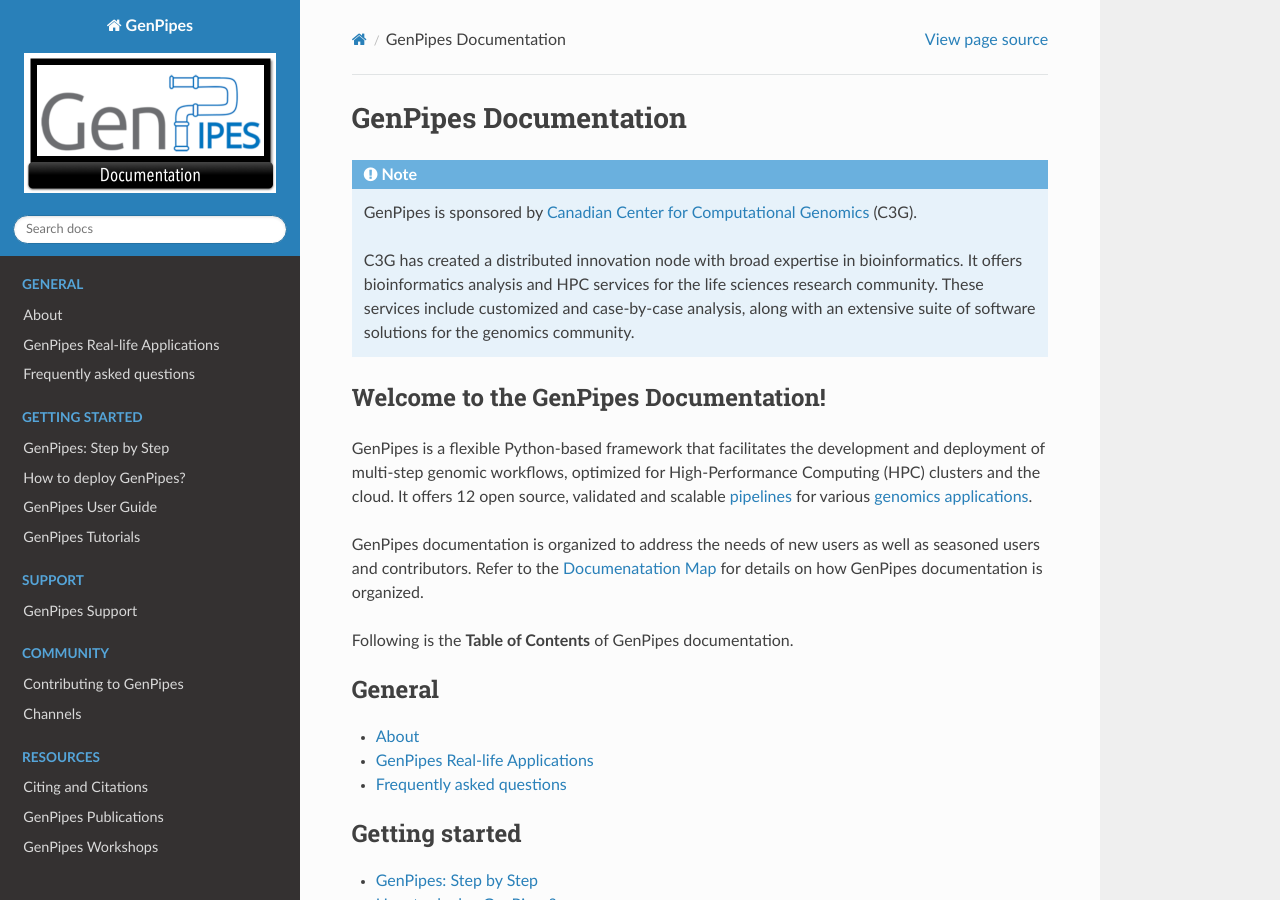
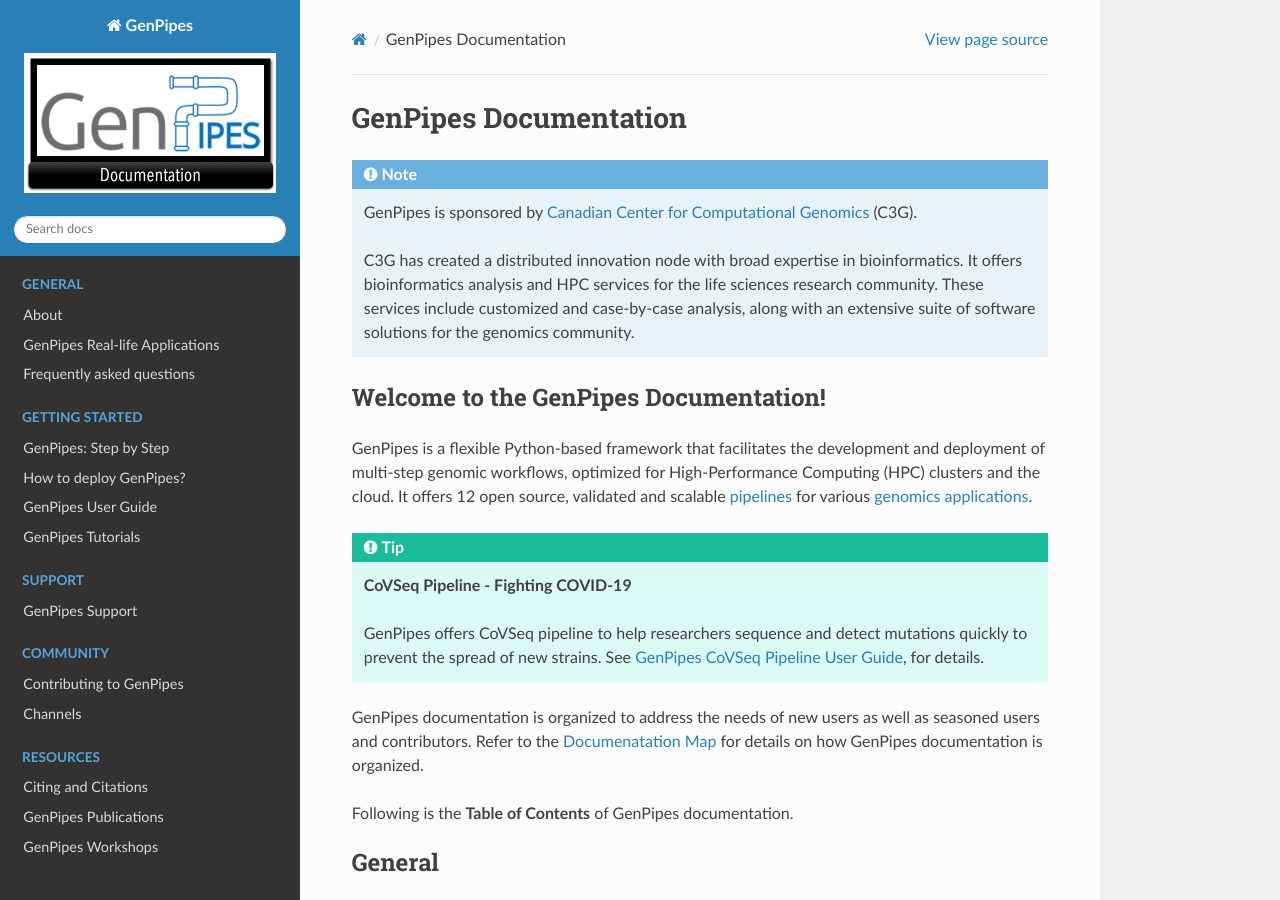
Before and after one commit to c3g/GenPipes_Docs, a Sphinx documentation site: the page built from docs/source/index.rst, in a window 1280 px wide and 900 px high. Built offline with Sphinx 7.4.7 and the Read the Docs theme 2.0.0, drawn with Linux system fonts in a browser that asks for light colours; formulas are drawn with MathJax 3; the version number could not be read and is left out.

Commit message:
Refs #111, update intro to highlight Covseq pipeline

```diff
--- a/docs/source/index.rst
+++ b/docs/source/index.rst
@@ -12,6 +12,10 @@
 ----------------------------------------
 
 GenPipes is a flexible Python-based framework that facilitates the development and deployment of multi-step genomic workflows, optimized for High-Performance Computing (HPC) clusters and the cloud.  It offers 12 open source, validated and scalable :ref:`pipelines<docs_pipeline_ref>` for various :ref:`genomics applications<docs_gp_usecases>`.
+
+.. tip::  **CoVSeq Pipeline - Fighting COVID-19**
+
+      GenPipes offers CoVSeq pipeline to help researchers sequence and detect mutations quickly to prevent the spread of new strains. See :ref:`GenPipes CoVSeq Pipeline User Guide<docs_gp_covseq>`, for details.
 
 GenPipes documentation is organized to address the needs of new users as well as seasoned users and contributors. Refer to the :ref:`Documenatation Map<docs_genpipes_archmap>` for details on how GenPipes documentation is organized.
 
```
